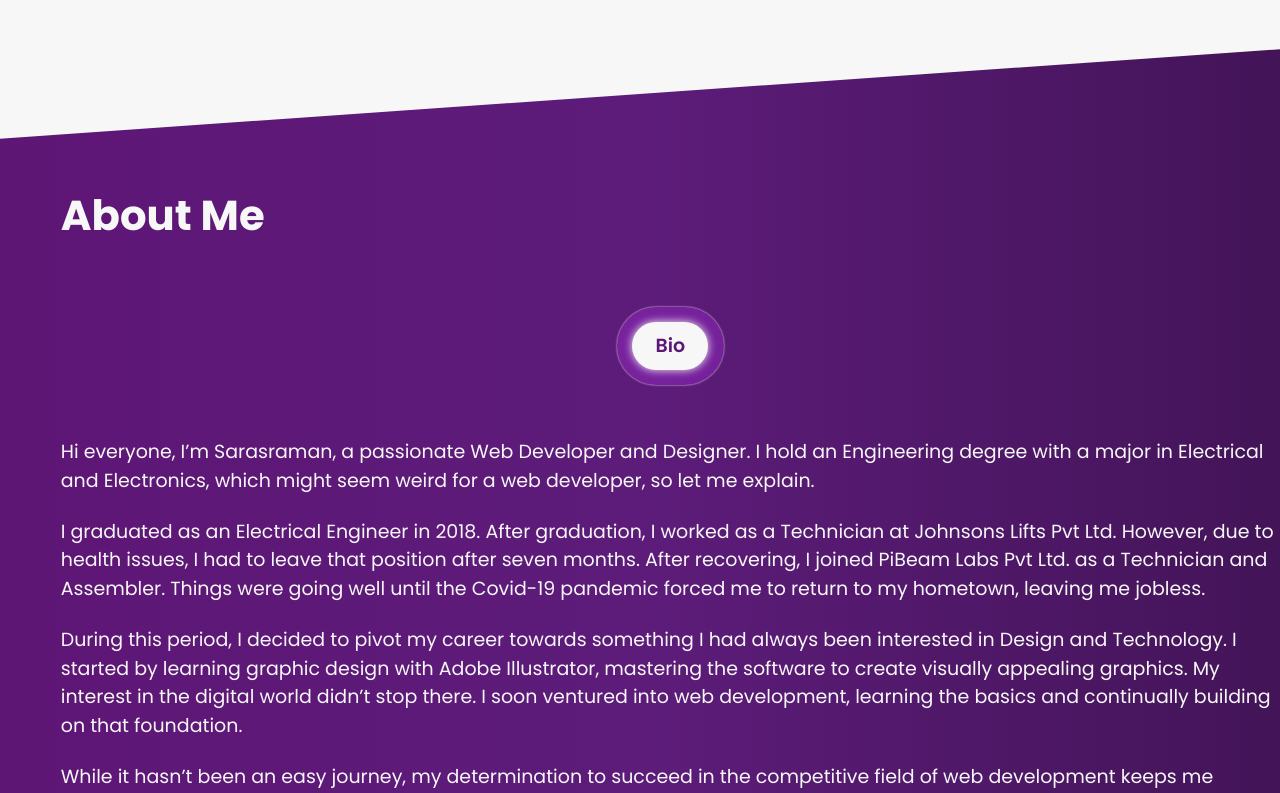
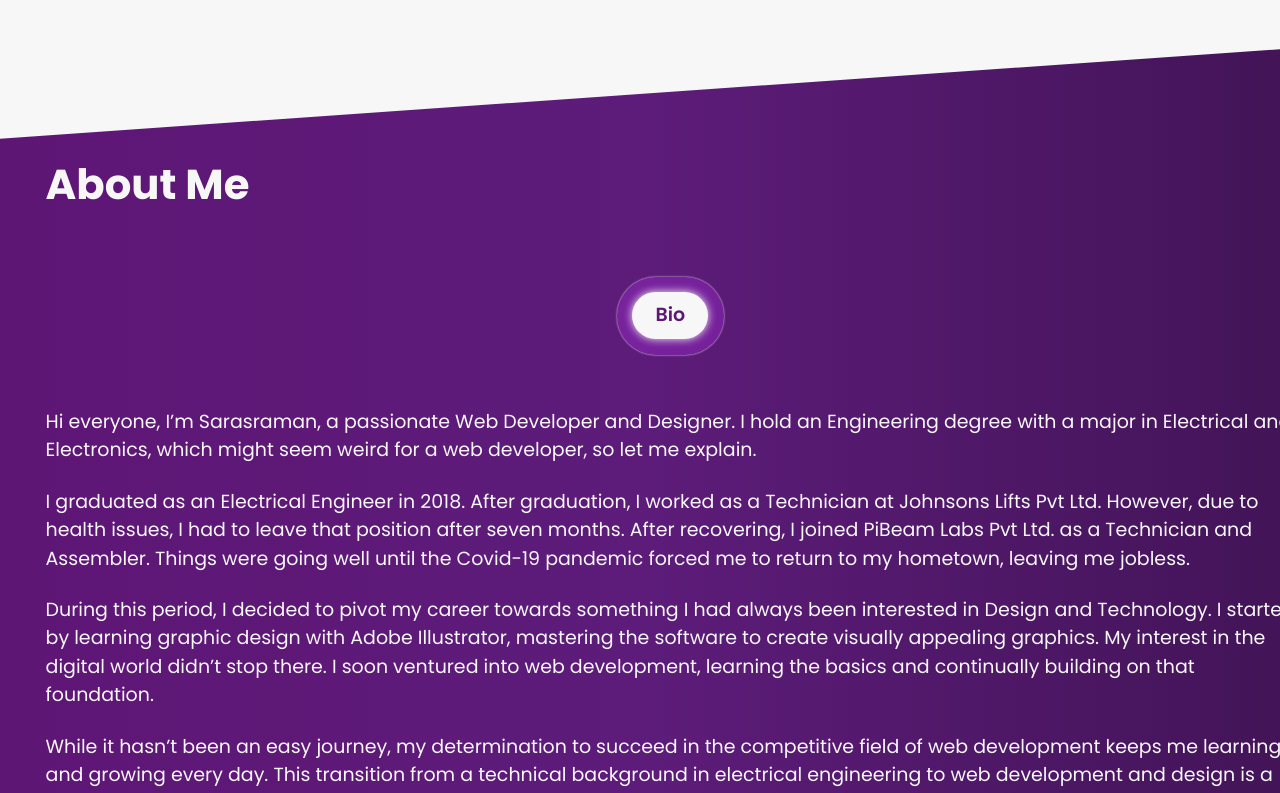
Before and after one commit to sarathme/my_portfolio, a React (Vite) app: page / in a window 1280 px wide. Shown: the part 680-1473 px from the top of the page. Built offline with nearby package versions, Linux system fonts and the light colour scheme; no server answers.

Commit message:
Bug fix in section styles

```diff
--- a/src/ui/Section.module.css
+++ b/src/ui/Section.module.css
@@ -4,7 +4,6 @@
   position: relative;
   color: var(--clr-primary-450);
   margin-bottom: 4rem;
-  padding: 2rem 1rem;
 }
 .section > h1 {
   font-size: var(--fs-xl);
```
